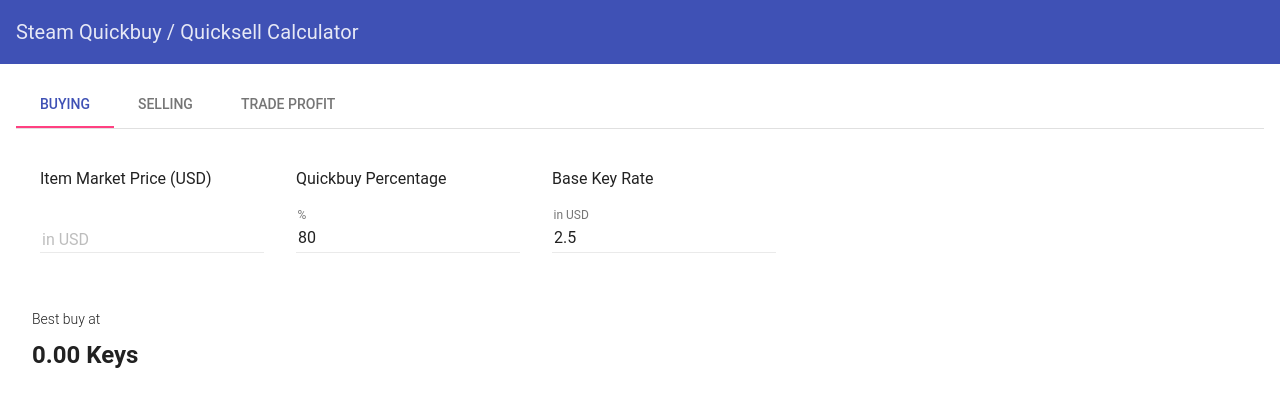
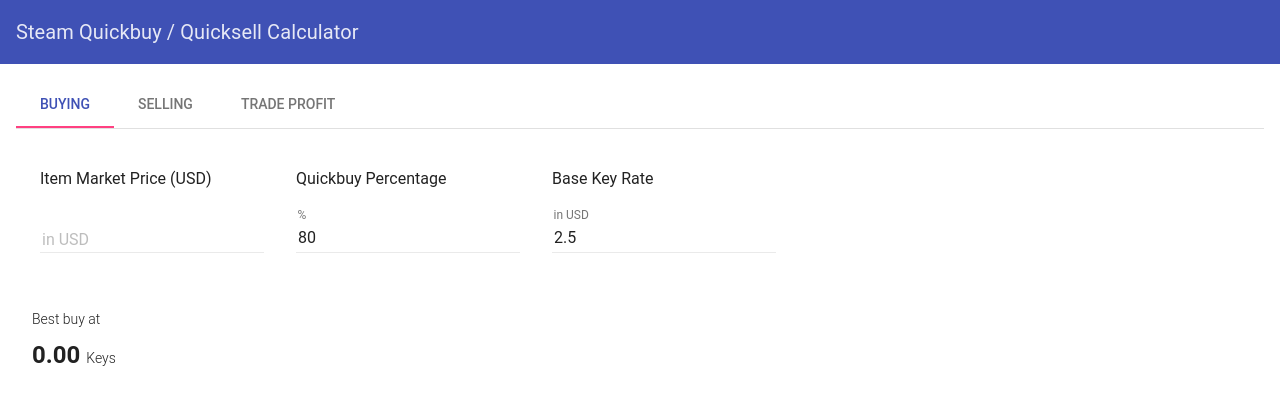
Before and after one commit to steamquickcalc/steamquickcalc.github.io, a plain HTML site: page index.html in a window 1280 px wide. Drawn offline with Linux system fonts and the light colour scheme.

Commit message:
Minor changes

```diff
--- a/index.html
+++ b/index.html
@@ -50,7 +50,7 @@
                        </md-content>
                         <md-content >
                         <h2 layout-padding>
-                            <p class="belowtext">Best buy at </p> {{ (( itemstats.mprice * itemstats.percentage * 0.01 ) / itemstats.basekeyrate) | number:2 }} Keys
+                            <p class="belowtext">Best buy at </p> {{ (( itemstats.mprice * itemstats.percentage * 0.01 ) / itemstats.basekeyrate) | number:2 }} <span class="belowtext"> Keys</span>
                         </h2>
                         </md-content>
 
@@ -86,7 +86,7 @@
                         </md-content>
                         <md-content>
                             <h2 layout-padding>
-                                <p class="belowtext">Best sell at </p> {{ (( itemstats.mprice * itemstats.percentage * 0.01  ) / itemstats.basekeyrate) | number:2 }} Keys
+                                <p class="belowtext">Best sell at </p> {{ (( itemstats.mprice * itemstats.percentage * 0.01  ) / itemstats.basekeyrate) | number:2 }} <span class="belowtext"> Keys</span>
                             </h2>
                         </md-content>
 
@@ -130,7 +130,7 @@
                         </md-content>
                         <md-content>
                             <h2 layout-padding flex layout-align="center center">
-                                <p class="belowtext">Approx profit of </p> {{ (( itemstats.mprice * itemstats.sper * 0.01 ) / itemstats.basekeyrate) - (( itemstats.mprice * itemstats.bper * 0.01 ) / itemstats.basekeyrate) | number:2 }} Keys
+                                <p class="belowtext">Approx profit of </p> {{ (( itemstats.mprice * itemstats.sper * 0.01 ) / itemstats.basekeyrate) - (( itemstats.mprice * itemstats.bper * 0.01 ) / itemstats.basekeyrate) | number:2 }}<span class="belowtext"> Keys</span>
                                 <!--Approx profit of {{ | number:2 }} Keys-->
                             </h2>
                         </md-content>
```
